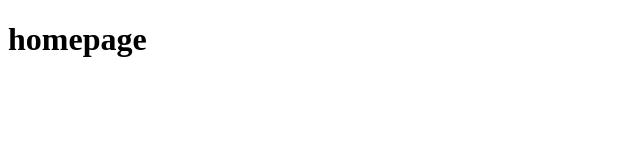
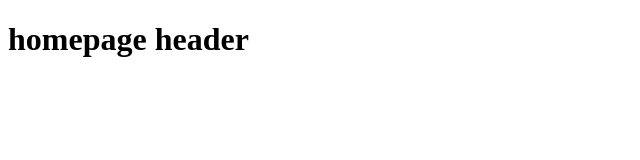
Before and after one commit to lammoni85/test-revert-command, a plain HTML site: page index.html in a window 1280 px wide. Shown: the whole page, without its empty margins (0-640 px from the left). Drawn offline with Linux system fonts and the light colour scheme.

Commit message:
title és header

```diff
--- a/index.html
+++ b/index.html
@@ -4,11 +4,11 @@
 <meta charset="UTF-8">
 <meta name="viewport" content="width=device-width, initial-scale=1.0">
 <meta http-equiv="X-UA-Compatible" content="ie=edge">
-<title>Homepage</title>
+<title>Homepage title</title>
 </head>
 <body>
 
-    <h1>homepage</h1>
+    <h1>homepage header</h1>
 
 </body>
 </html>
```
